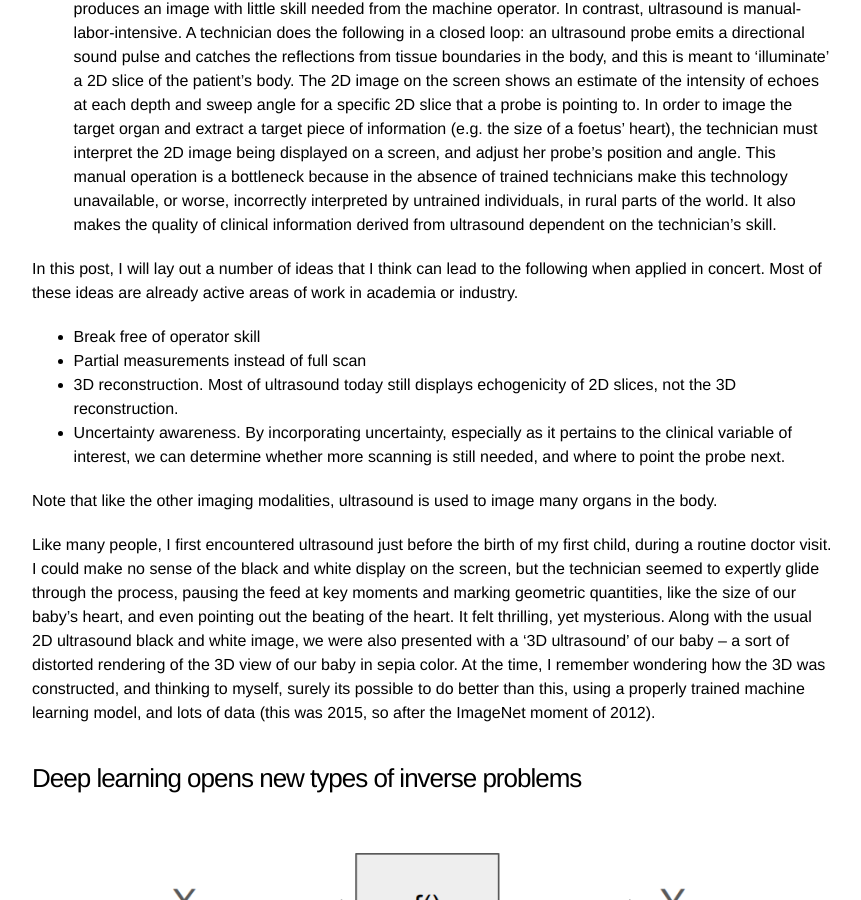
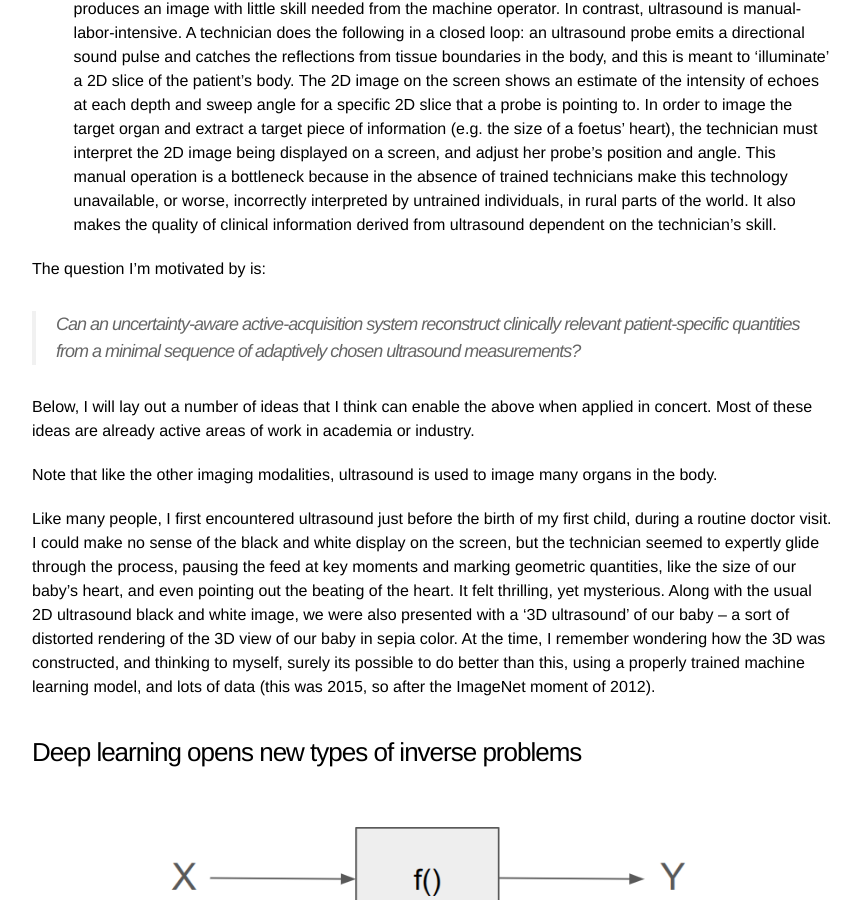
Before and after one commit to bayesianobserver/bayesianobserver.github.io, a Jekyll site: the page built from _posts/2026-06-27-ultrasound.md, in a window 1280 px wide and 900 px high, scrolled down 686 px. Shown: the whole window, without its empty margins (208-1069 px from the left). Built offline with Jekyll 4.4.1, drawn with Linux system fonts in a browser that asks for light colours; formulas are drawn with MathJax 3; some of the changed text lies outside the part shown.

Commit message:
bugfix US

```diff
--- a/_posts/2026-06-27-ultrasound.md
+++ b/_posts/2026-06-27-ultrasound.md
@@ -1,6 +1,6 @@
 ---
 layout: post
-title: "Ultrasound and AI"
+title: "Ultrasound is ripe for AI"
 date: 2026-06-27
 mathjax: true
 kramdown:
@@ -18,12 +18,11 @@ Among the various imaging modalities in medicine, ultrasound stands out as an od
 
 * MRI, CT and X-rays are standardized, in the sense that they do not require a trained technician to expertly maneuver an imaging probe. Instead, the patient gets into position inside a machine and the machine produces an image with little skill needed from the machine operator. In contrast, ultrasound is manual-labor-intensive. A technician does the following in a closed loop: an ultrasound probe emits a directional sound pulse and catches the reflections from tissue boundaries in the body, and this is meant to 'illuminate' a 2D slice of the patient's body. The 2D image on the screen shows an estimate of the intensity of echoes at each depth and sweep angle for a specific 2D slice that a probe is pointing to. In order to image the target organ and extract a target piece of information (e.g. the size of a foetus' heart), the technician must interpret the 2D image being displayed on a screen, and adjust her probe's position and angle. This manual operation is a bottleneck because in the absence of trained technicians make this technology unavailable, or worse, incorrectly interpreted by untrained individuals, in rural parts of the world. It also makes the quality of clinical information derived from ultrasound dependent on the technician's skill.
 
-In this post, I will lay out a number of ideas that I think can lead to the following when applied in concert. Most of these ideas are already active areas of work in academia or industry.
+The question I'm motivated by is:
 
-* Break free of operator skill
-* Partial measurements instead of full scan
-* 3D reconstruction. Most of ultrasound today still displays echogenicity of 2D slices, not the 3D reconstruction.
-* Uncertainty awareness. By incorporating uncertainty, especially as it pertains to the clinical variable of interest, we can determine whether more scanning is still needed, and where to point the probe next.
+> Can an uncertainty-aware active-acquisition system reconstruct clinically relevant patient-specific quantities from a minimal sequence of adaptively chosen ultrasound measurements?
+
+Below, I will lay out a number of ideas that I think can enable the above when applied in concert. Most of these ideas are already active areas of work in academia or industry.
 
 Note that like the other imaging modalities, ultrasound is used to image many organs in the body.
 
```
